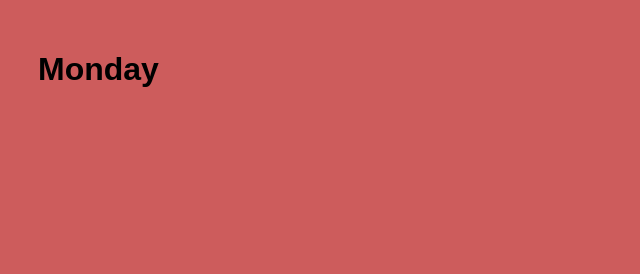
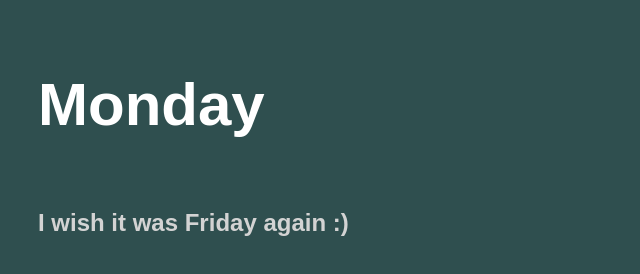
Before and after one commit to StephTorok/monday, a plain HTML site: page index.html in a window 1280 px wide. Shown: the whole page, without its empty margins (0-640 px from the left). Drawn offline with Linux system fonts and the light colour scheme.

Commit message:
new design features

```diff
--- a/css/main.css
+++ b/css/main.css
@@ -1,7 +1,13 @@
 body {
-    background-color: indianred;
+    background-color: darkslategrey;
     font-family: sans-serif;
 }
 h1 {
     padding: 30px;
+    color: white;
+    font-size: 60px;
 }
+h2 {
+    padding-left: 30px;
+    color: lightgrey;
+}
--- a/index.html
+++ b/index.html
@@ -7,6 +7,7 @@
 </head>
 <body>
    <h1>Monday</h1>
+   <h2>I wish it was Friday again :)</h2>
 
 </body>
 </html>
```
